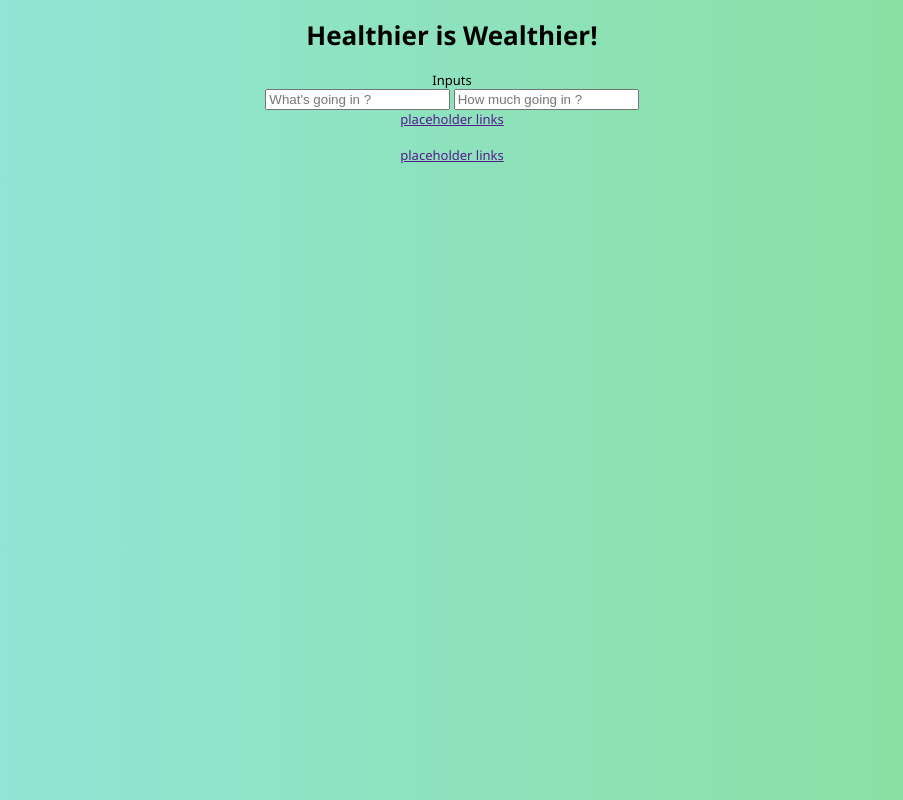
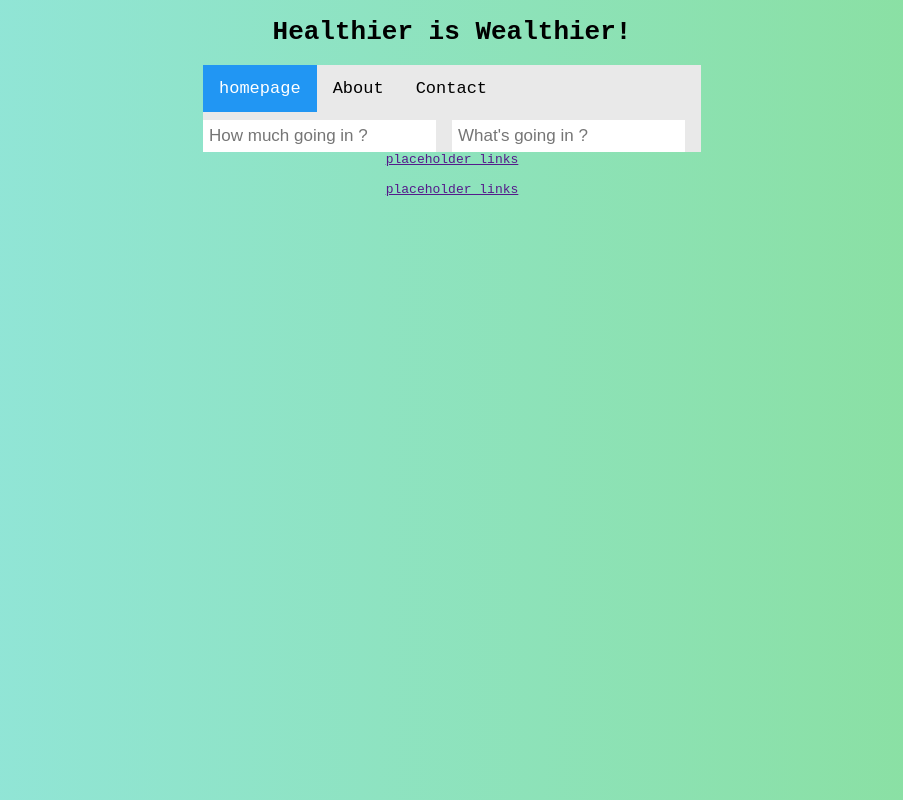
Before and after one commit to PikaKight/HW9-project, a plain HTML site: page index.html in a window 1280 px wide. Shown: the whole page, without its empty margins (188-1091 px from the left). Drawn offline with Linux system fonts and the light colour scheme.

Commit message:
add links to other pages, search css, new font

```diff
--- a/index.html
+++ b/index.html
@@ -14,14 +14,18 @@
         <!--HTML title-->
         <h1>Healthier is Wealthier!</h1>
 
+        <div class ="searchBoxes">
+            <a class = "active" href="home"> homepage</a>
+            <a href="#about">About</a>
+            <a href="#contact">Contact</a>
+            <form oninput=" result.value = myResults()">
+              <!--user input for diet/meal intake-->
+                <input type="text" id = "myInputString" onkeyup="searchStringFunction()" title= "Enter meal items" placeholder="What's going in ?">
+                <input type="text" id = "myInputString2" onkeyup="myFunctionString()" title= "Enter abritrary amount" placeholder="How much going in ?">
+                <output name="result" title ="What's REALLY going in !"><result class="value"></result></output>
+             </form>
+        </div>
 
-        <label>Inputs</label>
-        <form oninput=" result.value = myResults()">
-          <!--user input for diet/meal intake-->
-            <input type="text" id = "myInputString" onkeyup="searchStringFunction()" title= "Enter meal items" placeholder="What's going in ?">
-            <input type="text" id = "myInputString" onkeyup="myFunctionString()" title= "Enter abritrary amount" placeholder="How much going in ?">
-            <output name="result" title ="What's REALLY going in !"><result class="value"></result></output>
-         </form>
 
             <!--references linked on homepage with respective titles-->
      <a href =  >placeholder links </a> <br>
--- a/style.css
+++ b/style.css
@@ -2,7 +2,7 @@ body{
     /*default background solid colour for browsers that don't support linear gradient*/
     background:#a7d6f0;
     background: linear-gradient(to right, #92e6e0,#89df9a);
-    font-family: 'Segoe UI', Tahoma, Geneva, Verdana, sans-serif;
+    font-family: 'Lucida Grande ',monospace;
     font-size: small;
     text-align: justify;
     display: flex;
@@ -13,3 +13,42 @@ body{
     margin: 0;
 
 }
+
+/* Add a black background color to the top navigation bar */
+.searchBoxes {
+    overflow: hidden;
+    background-color: #e9e9e9;
+  }
+
+  /* Style the links inside the navigation bar */
+  .searchBoxes a {
+    float: left;
+    display: block;
+    color: black;
+    text-align: center;
+    padding: 14px 16px;
+    text-decoration: none;
+    font-size: 17px;
+  }
+
+  /* Change the color of links on hover */
+  .searchBoxes a:hover {
+    background-color: #ddd;
+    color: black;
+  }
+
+  /* Style the "active" element to highlight the current page */
+  .searchBoxes a.active {
+    background-color: #2196F3;
+    color: white;
+  }
+
+  /* Style the search box inside the navigation bar */
+  .searchBoxes input[type=text] {
+    float: right;
+    padding: 6px;
+    border: none;
+    margin-top: 8px;
+    margin-right: 16px;
+    font-size: 17px;
+  }
```
